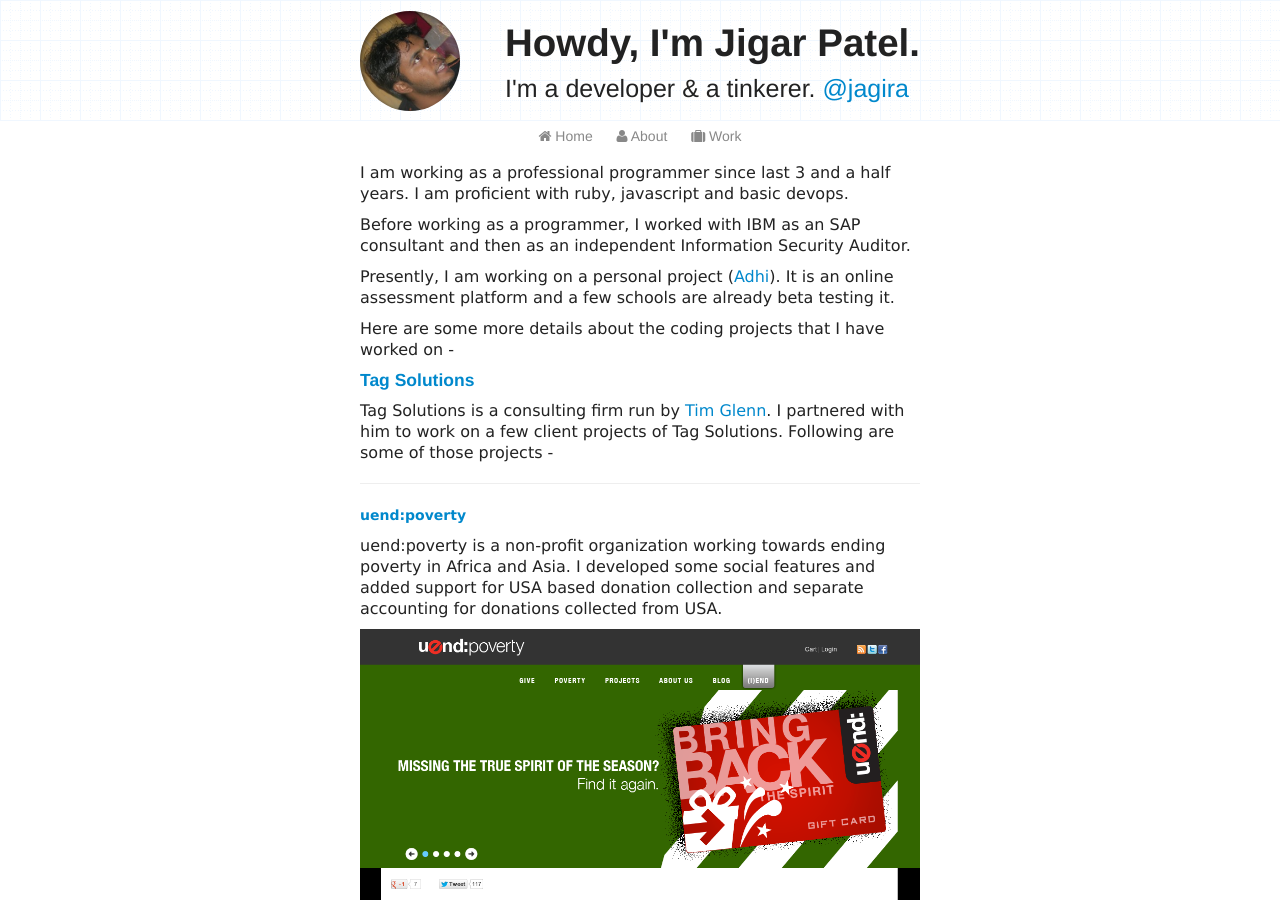
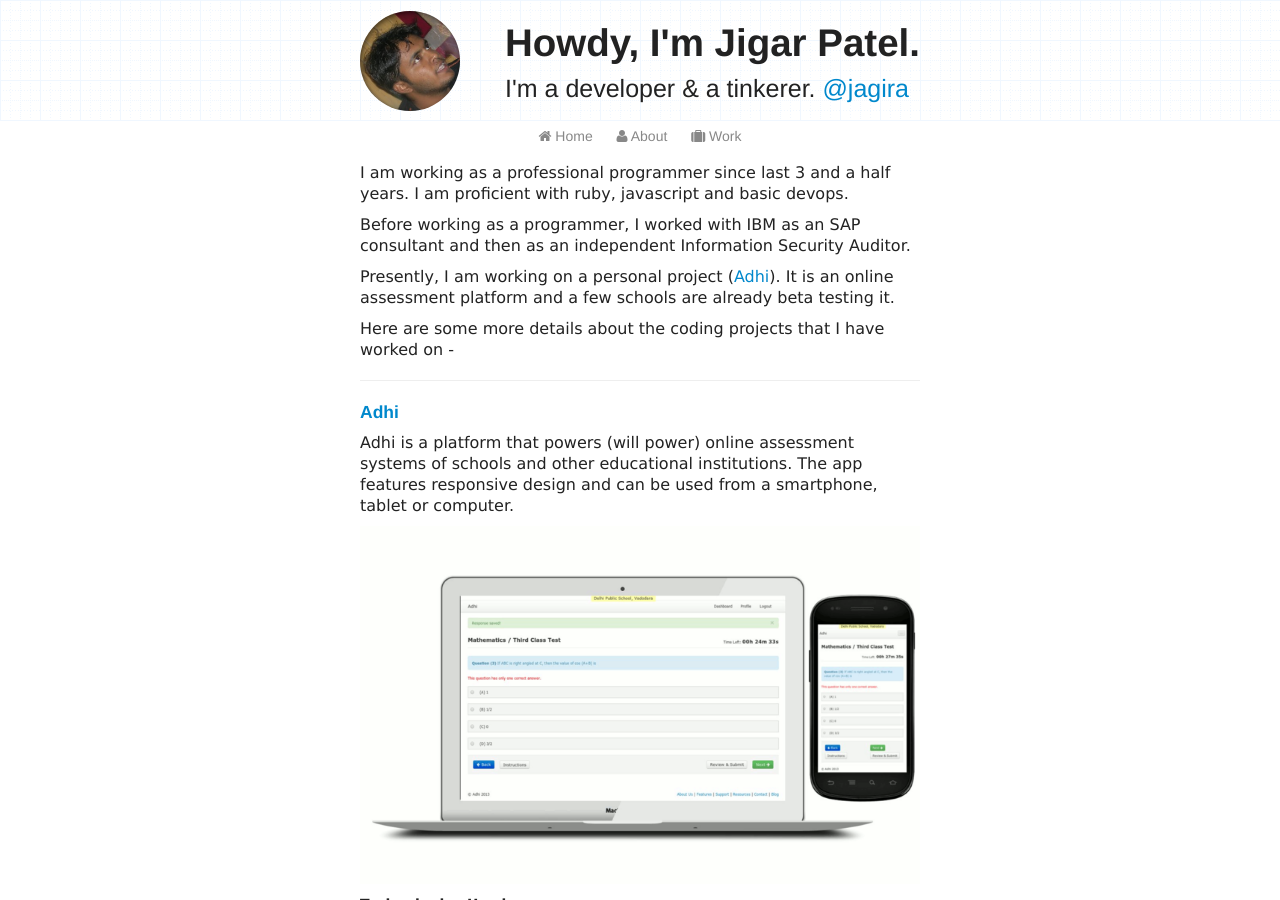
Before and after one commit to cjdtppmm/old.jagira.github.com, a Jekyll site: the page built from work.markdown, in a window 1280 px wide and 900 px high. Built offline with Jekyll 4.4.1, drawn with Linux system fonts in a browser that asks for light colours; Markdown is read by kramdown in place of the engine named in the settings; comment, search, counter and statistics services are not loaded; some of the changed text lies outside the part shown.

Commit message:
add pet project back to work page

```diff
--- a/work.markdown
+++ b/work.markdown
@@ -14,6 +14,22 @@ a few schools are already beta testing it.
 
 Here are some more details about the coding projects that I have worked
 on -
+
+------------
+
+####[Adhi](http://adhi.in)
+
+Adhi is a platform that powers (will power) online assessment systems of
+schools and other educational institutions. The app features responsive
+design and can be used from a smartphone, tablet or computer.
+
+![Adhi - An online assessment platform](/images/work/adhi.png)
+
+#####Technologies Used
+
+Ruby on Rails 3.2, Postgres DB, Twitter Bootstrap, Ubuntu Server
+
+-------------
 
 ####[Tag Solutions](http://tag.ca)
 
```
